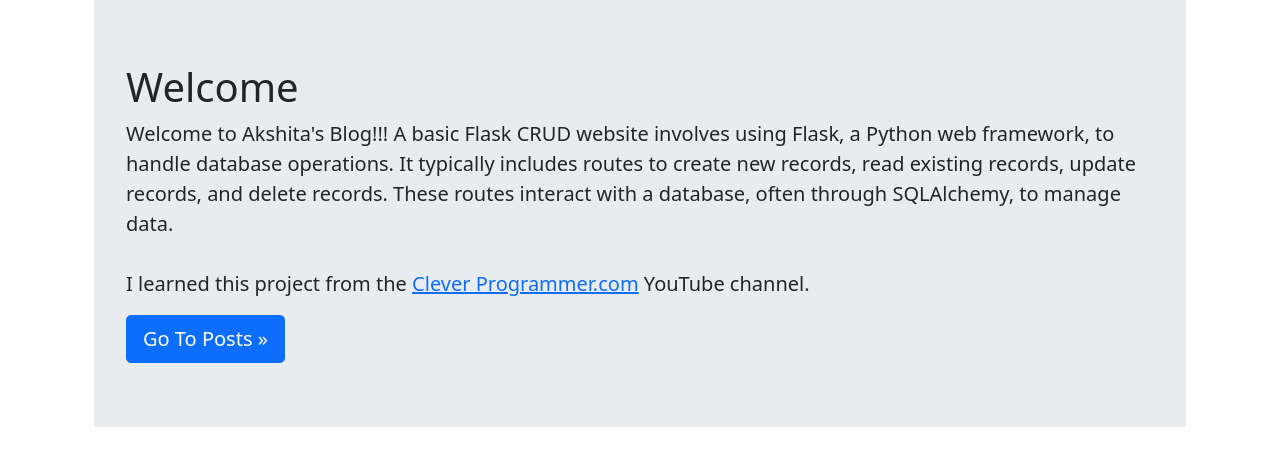
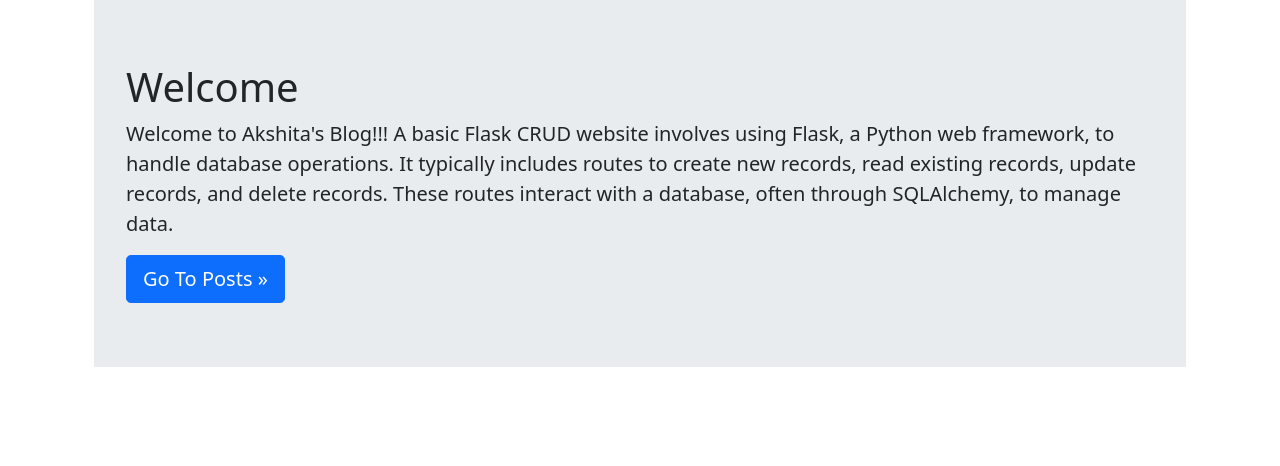
Before and after one commit to akshitajaiswal2908/CRUD-Flask, a Flask app: page / in a window 1280 px wide. Shown: the part 161-627 px from the top of the page. Run offline with Flask 2, Linux system fonts and the light colour scheme.

Commit message:
Update index.html

```diff
--- a/templates/index.html
+++ b/templates/index.html
@@ -11,8 +11,6 @@
       Welcome to Akshita's Blog!!!
       A basic Flask CRUD website involves using Flask, a Python web framework, to handle database operations. It typically includes routes to create new records, read existing records, update records, and delete records. These routes interact with a database, often through SQLAlchemy, to manage data.
     <br>
-    <br>
-    I learned this project from the <a href="https://www.youtube.com/@CleverProgrammer">Clever Programmer.com</a> YouTube channel.
     </p>
     <a
       class="btn btn-lg btn-primary"
```
